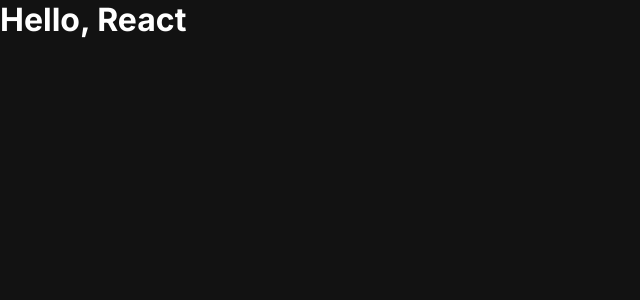
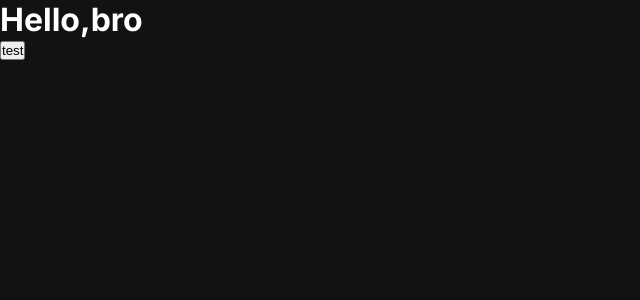
Before and after one commit to dzakyaqua/personal_notes_app_starter, a React (Vite) app: page / in a window 1280 px wide. Shown: the top 300 px of the page, without its empty margins (0-640 px from the left). Built offline with nearby package versions, Linux system fonts and the light colour scheme.

Commit message:
Update greeting message and add a test button in App component

```diff
--- a/src/App.jsx
+++ b/src/App.jsx
@@ -3,7 +3,8 @@
 function App() {
   return (
     <div className="app-container">
-      <h1>Hello, React</h1>
+      <h1>Hello,bro </h1>
+      <button type="button">test</button>
     </div>
   );
 }
```
